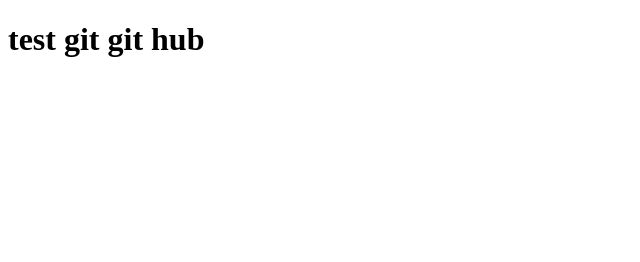
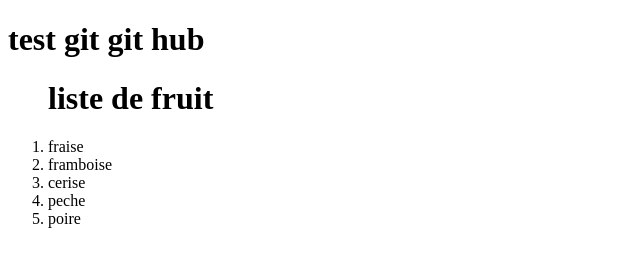
Before and after one commit to Eathylik/FirstTest, a plain HTML site: page testgit.html in a window 1280 px wide. Shown: the whole page, without its empty margins (0-640 px from the left). Drawn offline with Linux system fonts and the light colour scheme.

Commit message:
last test

```diff
--- a/testgit.html
+++ b/testgit.html
@@ -7,5 +7,13 @@
 </head>
 <body>
     <h1>test git git hub</h1>
+    <ol>
+        <h1>liste de fruit</h1>
+        <li>fraise</li>
+        <li>framboise</li>
+        <li>cerise</li>
+        <li>peche</li>
+        <li>poire</li>
+    </ol>
 </body>
 </html>
```
